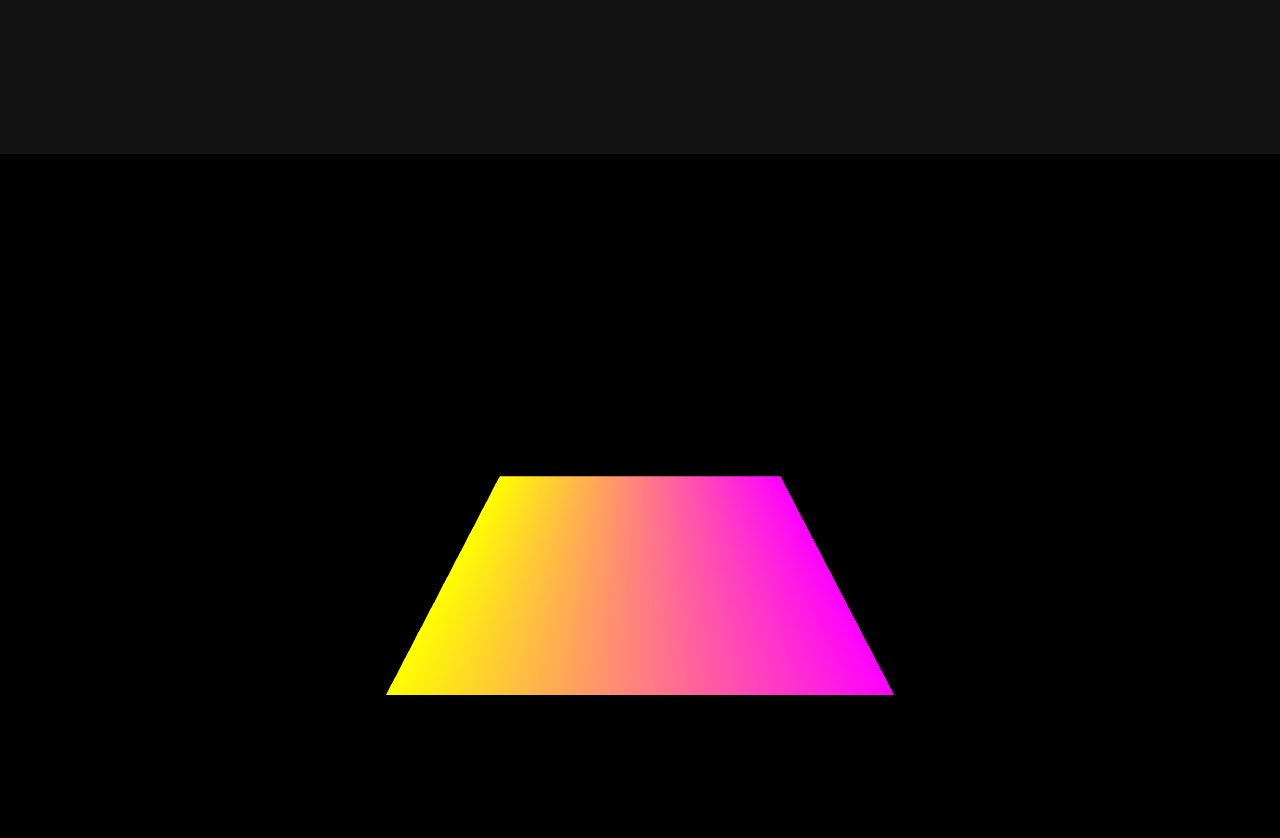
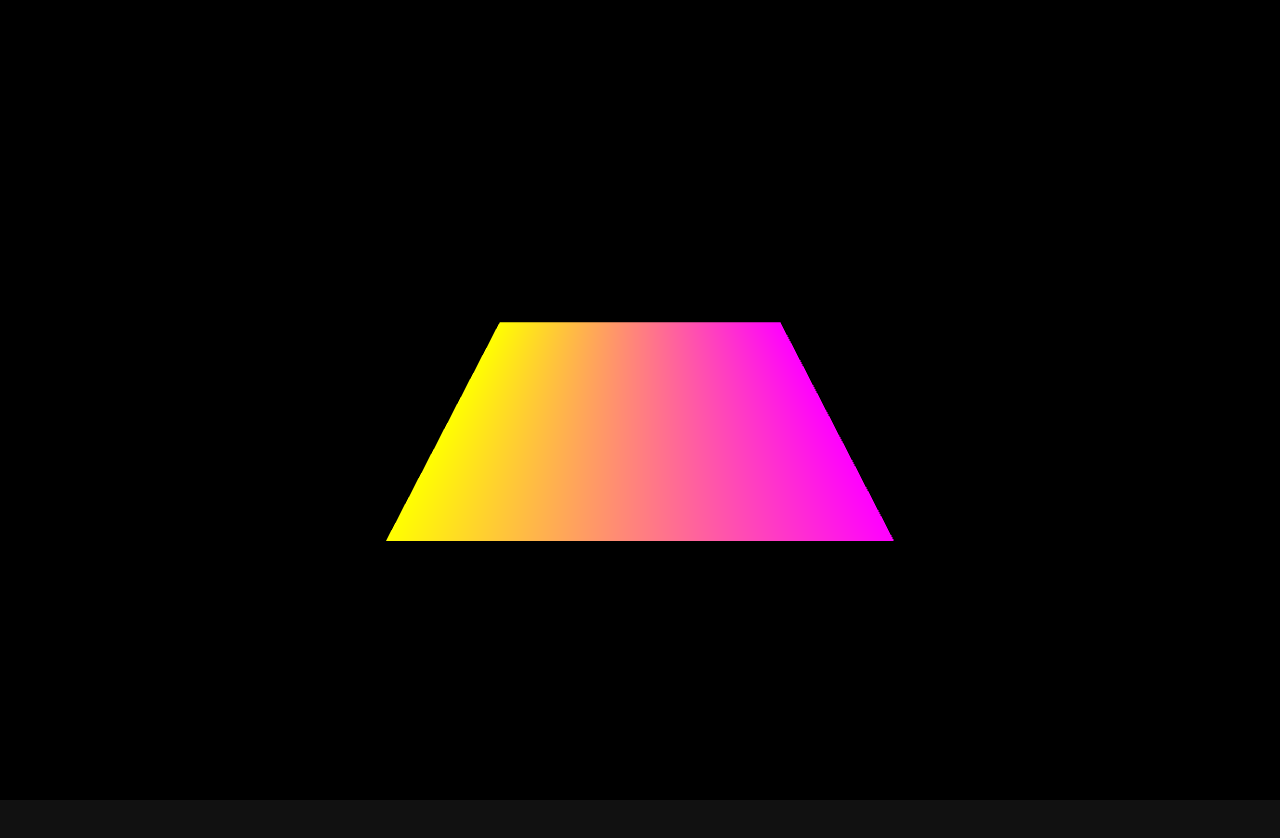
Before and after one commit to AleksandarStanisic021/vite-project, a website built with Vite: page index.html in a window 1280 px wide. After the commit the page ends 800 px from the top, so only its background shows below. Built offline with nearby package versions, Linux system fonts and the light colour scheme; animation ran at ten frames a second.

Commit message:
fix style

```diff
--- a/src/style.css
+++ b/src/style.css
@@ -5,3 +5,8 @@
   overflow: hidden;
   font-family: sans-serif;
 }
+
+canvas {
+  position: absolute;
+  margin-top: 0px;
+}
```
